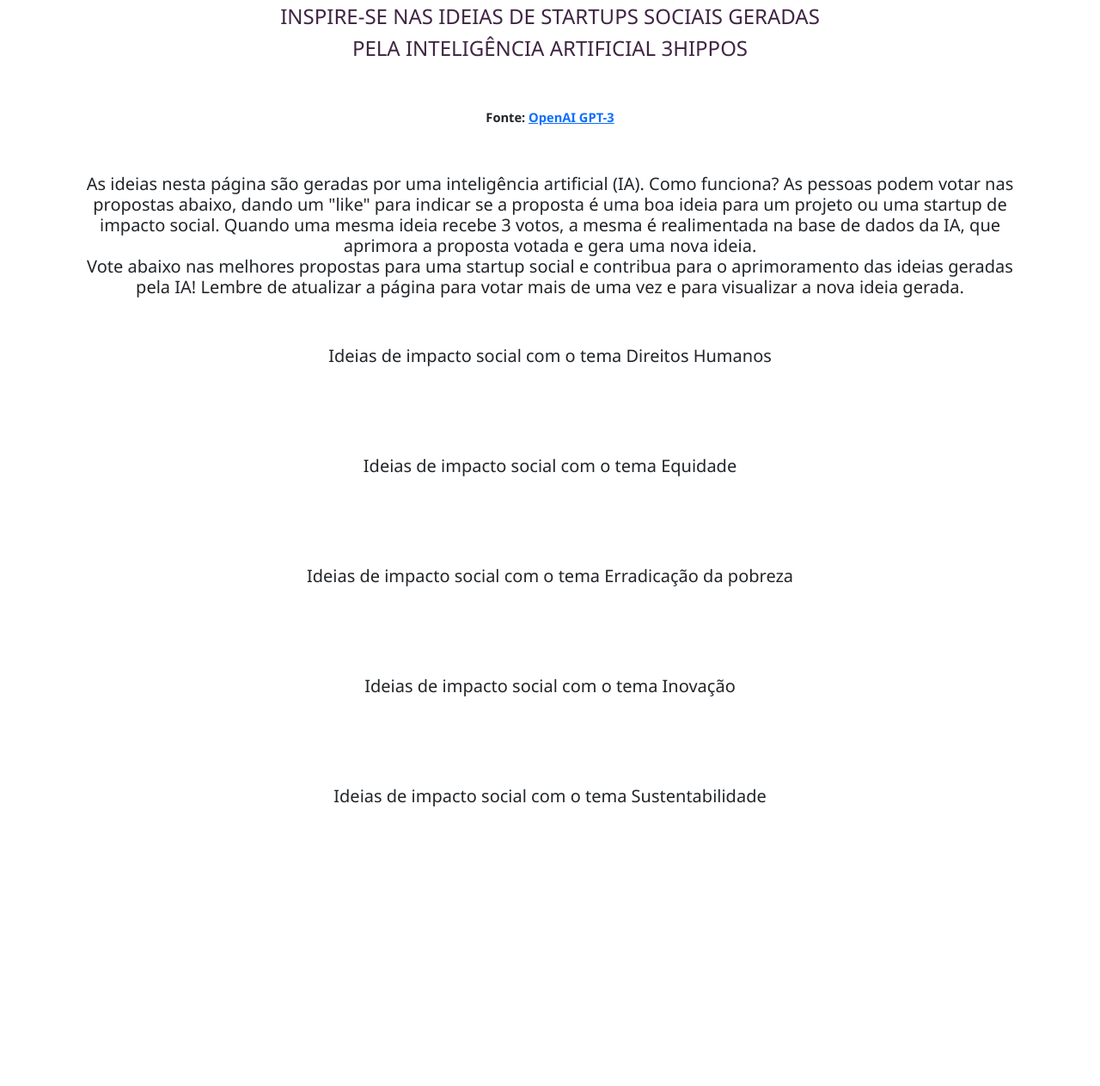
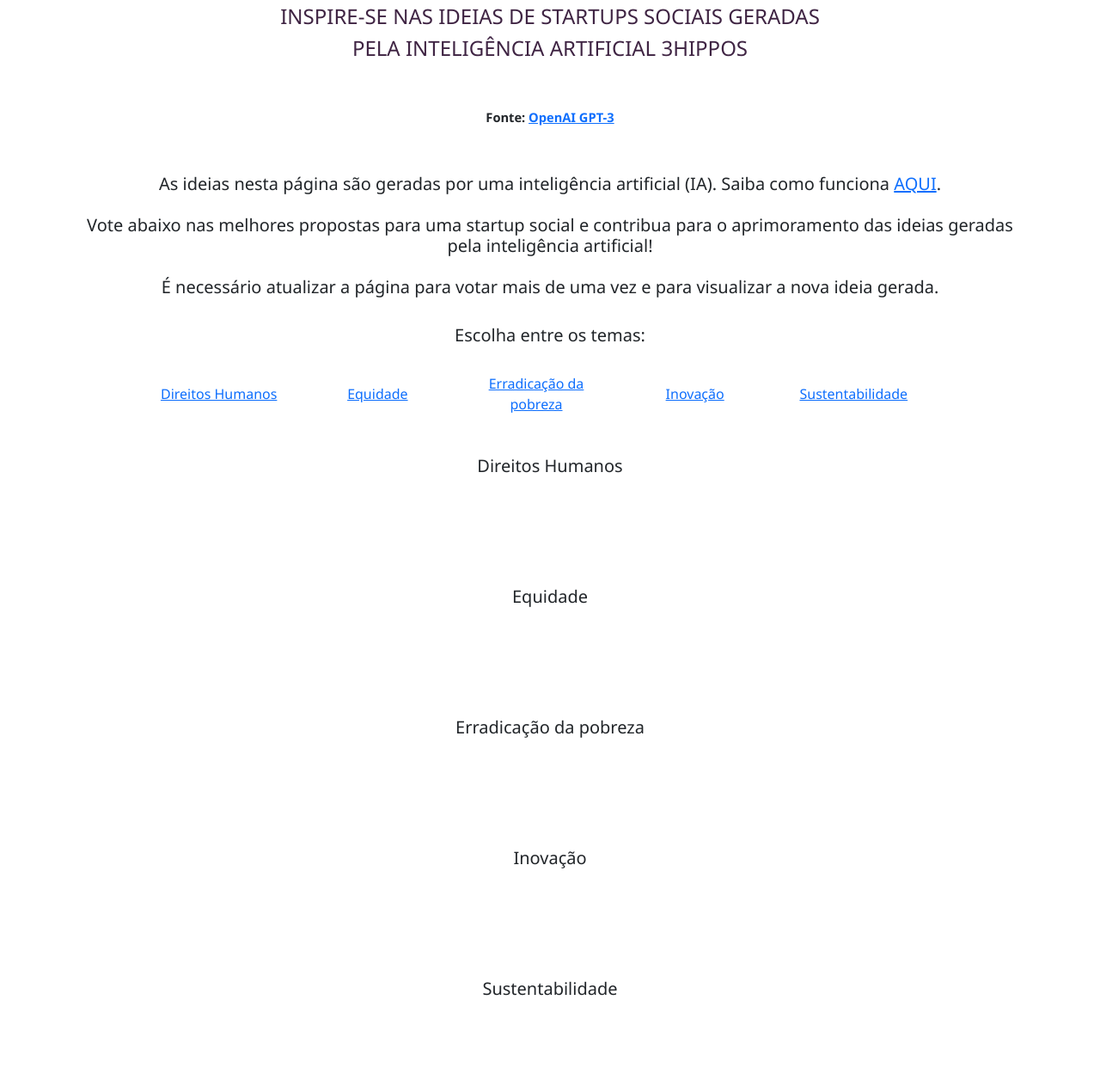
Before and after one commit to ArthurAraujoBrum/site-ai, a Flask app: page / in a window 1280 px wide. Shown: the part 67-1330 px from the top of the page at 86% size. Before the commit the page ends 1005 px from the top, so only its background shows below. Run offline with Flask 3, Linux system fonts and the light colour scheme; tables that the repository leaves empty hold one stand-in row (values such as "Sample post"); some libraries are stand-ins or nearby versions.

Commit message:
update layout of the homepage

```diff
--- a/main.py
+++ b/main.py
@@ -1,4 +1,4 @@
 from website import app
 
 if __name__ == '__main__':
-    app.run(debug=False)
+    app.run(debug=False, host='0.0.0.0')
--- a/website/templates/home.html
+++ b/website/templates/home.html
@@ -19,15 +19,31 @@
 <br>
 <div class="container">
     <h2 align="center">
-        As ideias nesta página são geradas por uma inteligência artificial (IA). Como funciona? As pessoas podem votar nas propostas abaixo, dando um "like" para indicar se a proposta é uma boa ideia para um projeto ou uma startup de impacto social. Quando uma mesma ideia recebe 3 votos, a mesma é realimentada na base de dados da IA, que aprimora a proposta votada e gera uma nova ideia.
+        As ideias nesta página são geradas por uma inteligência artificial (IA). Saiba como funciona <a href="#video">AQUI</a>.
         <br>
-        Vote abaixo nas melhores propostas para uma startup social e contribua para o aprimoramento das ideias geradas pela IA! Lembre de atualizar a página para votar mais de uma vez e para visualizar a nova ideia gerada.
+        <br>
+        Vote abaixo nas melhores propostas para uma startup social e contribua para o aprimoramento das ideias geradas pela inteligência artificial!
+        <br>
+        <br>
+        É necessário atualizar a página para votar mais de uma vez e para visualizar a nova ideia gerada.
     </h2>
+    <br>
+    <h2 align="center">
+        Escolha entre os temas:
+    </h2>
+    <br>
+    <div class="row" align="center">
+        {% for cat in sections %}
+        <div class="col-sm-2" align="center">
+            <a href="#{{ cat }}">{{ cat }}</a>
+        </div>
+        {% endfor %}
+    </div>
     <br>
     {% for cat in sections %}
     <br>
-    <h2 align="center">
-        Ideias de impacto social com o tema {{ cat }}
+    <h2 align="center" id="{{ cat }}">
+        {{ cat }}
     </h2>
     <br>
     <div class="row">
@@ -58,6 +74,10 @@
     </div>
     <br>
     <br>
+    <br>
     {% endfor %}
+    <div class="container" align="center" id="video">
+        <iframe width="560" height="315" src="https://www.youtube.com/embed/QPxR9tSmTOw" title="YouTube video player" frameborder="0" allow="accelerometer; autoplay; clipboard-write; encrypted-media; gyroscope; picture-in-picture; web-share" allowfullscreen></iframe>
+    </div>
 </div>
 {% endblock %}
```
